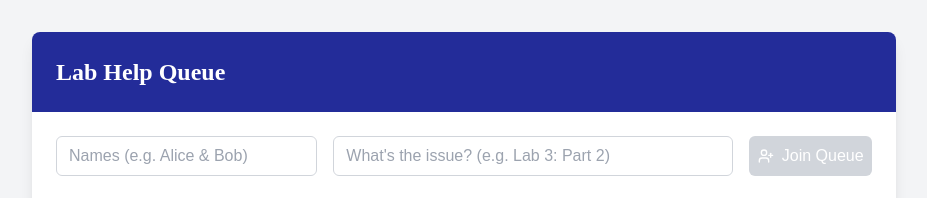
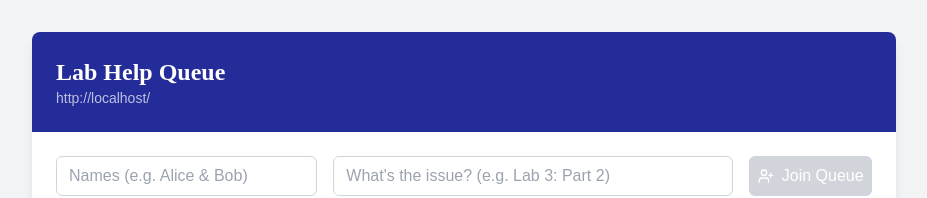
Before and after one commit to wmwolf/help-queue, a React (Vite) app: page / in a window 1280 px wide. Shown: the top 198 px of the page, without its empty margins (176-1103 px from the left). Built offline with nearby package versions, Linux system fonts and the light colour scheme; no server answers; the database is empty; a web font is replaced by a local one.

Commit message:
Update help-queue.jsx
Add URL to main header to help users know where to go.

```diff
--- a/src/components/help-queue.jsx
+++ b/src/components/help-queue.jsx
@@ -158,6 +158,9 @@ const HelpQueue = () => {
               </div>
             )}
           </div>
+          <div className="text-white text-sm opacity-70 hidden sm:block">
+            {window.location.href}
+          </div>
         </div>
 
 
```
